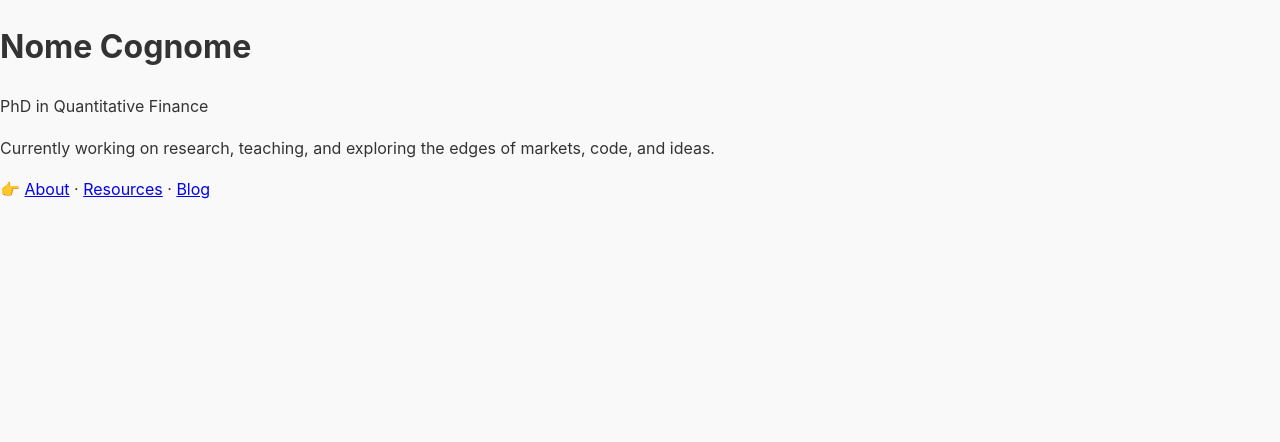
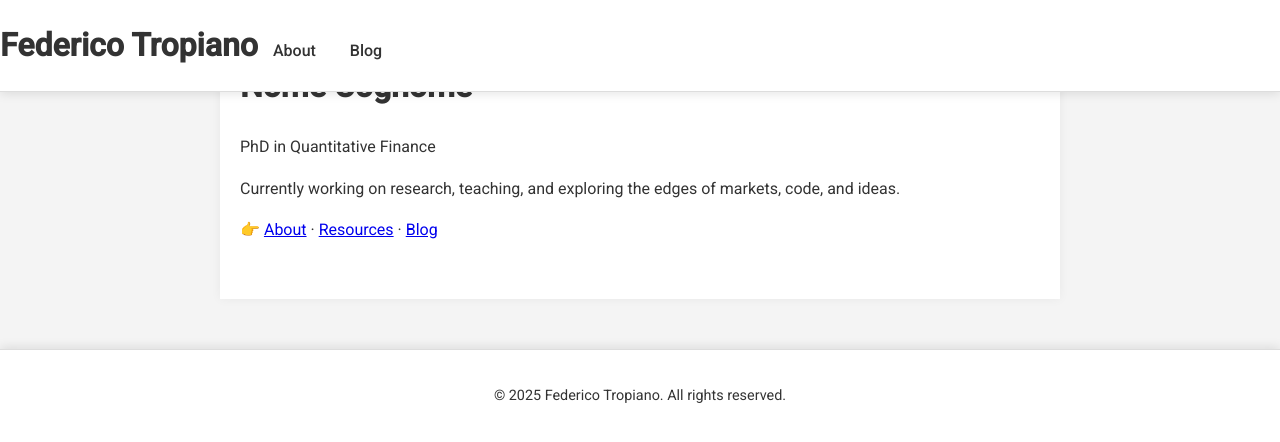
Before and after one commit to FedericoTropiano/FedericoTropiano.github.io, a Jekyll site: the page built from index.md, in a window 1280 px wide. Shown: the top 442 px of the page. Built offline with Jekyll 4.4.1, drawn with Linux system fonts in a browser that asks for light colours.

Commit message:
Update default.html

```diff
--- a/_layouts/default.html
+++ b/_layouts/default.html
@@ -1,13 +1,76 @@
+---
+layout: default
+---
+
 <!DOCTYPE html>
-<html lang="en">
-  <head>
-    <meta charset="UTF-8" />
-    <title>{{ page.title }}</title>
-    <link rel="stylesheet" href="/assets/css/style.css" />
-  </head>
-  <body>
-    <main>
-      {{ content }}
-    </main>
-  </body>
+<html lang="it">
+<head>
+  <meta charset="UTF-8">
+  <meta name="viewport" content="width=device-width, initial-scale=1.0">
+  <title>{{ page.title | default: site.title }}</title>
+  <link href="https://fonts.googleapis.com/css2?family=Roboto:wght@400;500&display=swap" rel="stylesheet">
+  <link rel="stylesheet" href="{{ site.baseurl }}/assets/css/style.css">
+  <style>
+    body {
+      font-family: 'Roboto', sans-serif;
+      margin: 0;
+      padding: 0;
+      background-color: #f4f4f4;
+      color: #333;
+    }
+    header {
+      background-color: #ffffff;
+      padding: 20px 0;
+      text-align: center;
+      border-bottom: 1px solid #ddd;
+    }
+    header h1 {
+      margin: 0;
+      font-size: 2rem;
+      color: #333;
+    }
+    nav {
+      margin-top: 10px;
+    }
+    nav a {
+      color: #333;
+      margin: 0 15px;
+      text-decoration: none;
+      font-weight: 500;
+    }
+    .content {
+      padding: 40px 20px;
+      max-width: 800px;
+      margin: 0 auto;
+      background-color: #fff;
+      box-shadow: 0 0 10px rgba(0, 0, 0, 0.05);
+    }
+    footer {
+      padding: 20px;
+      text-align: center;
+      font-size: 0.9rem;
+      background-color: #fff;
+      border-top: 1px solid #ddd;
+    }
+  </style>
+</head>
+<body>
+
+<header>
+  <h1>{{ site.title }}</h1>
+  <nav>
+    <a href="{{ site.baseurl }}/about">About</a>
+    <a href="{{ site.baseurl }}/blog">Blog</a>
+  </nav>
+</header>
+
+<div class="content">
+  {{ content }}
+</div>
+
+<footer>
+  <p>&copy; {{ site.time | date: "%Y" }} {{ site.title }}. All rights reserved.</p>
+</footer>
+
+</body>
 </html>
```
